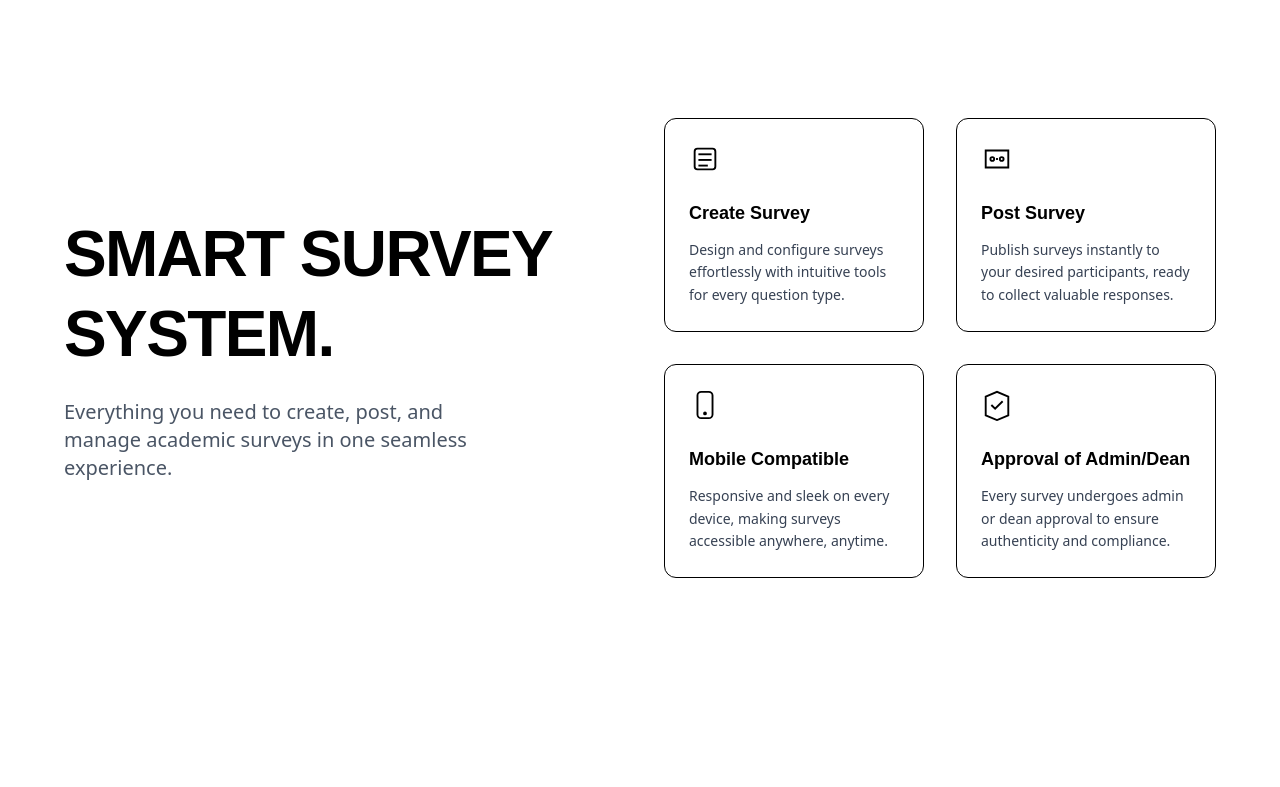
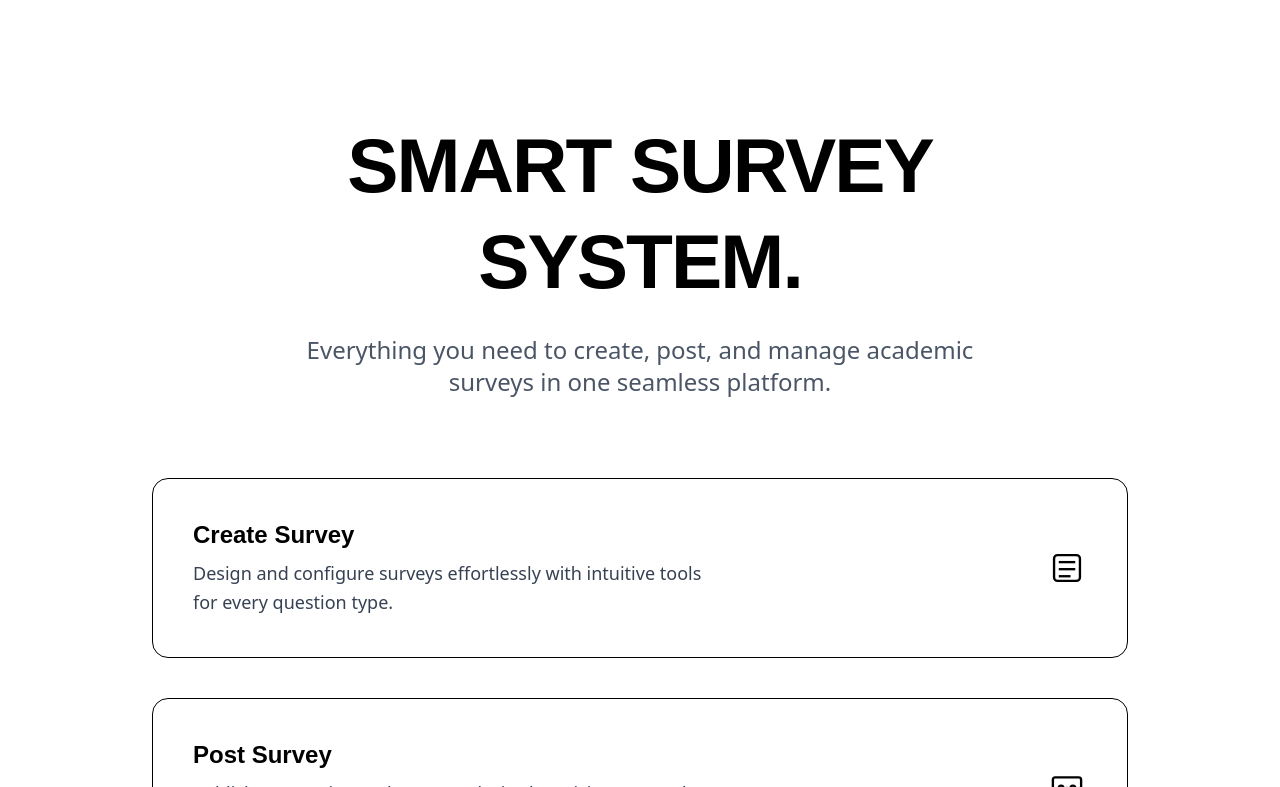
Before and after one commit to ZieksQ/Research_Connect, a React (Vite) app in the folder frontend/: page / in a window 1280 px wide. Shown: the part 2193-2980 px from the top of the page. Built offline with nearby package versions, Linux system fonts and the light colour scheme.

Commit message:
fixed feature page design

```diff
--- a/frontend/src/pages/landingPage/landingPage-components/featureSection.jsx
+++ b/frontend/src/pages/landingPage/landingPage-components/featureSection.jsx
@@ -7,7 +7,7 @@ const features = [
     desc: "Design and configure surveys effortlessly with intuitive tools for every question type.",
     icon: (
       <svg
-        className="w-8 h-8 transition-colors duration-500"
+        className="w-10 h-10 transition-colors duration-500"
         xmlns="http://www.w3.org/2000/svg"
         fill="none"
         stroke="currentColor"
@@ -26,14 +26,14 @@ const features = [
     desc: "Publish surveys instantly to your desired participants, ready to collect valuable responses.",
     icon: (
       <svg
-        className="w-8 h-8 transition-colors duration-500"
+        className="w-10 h-10 transition-colors duration-500"
         xmlns="http://www.w3.org/2000/svg"
         fill="none"
         stroke="currentColor"
         strokeWidth="2"
         viewBox="0 0 34 34"
       >
-        <path d="M5 8h24v18H5z" />
+        <rect x="5" y="8" width="24" height="18" rx="2" />
         <circle cx="12" cy="17" r="2" />
         <circle cx="22" cy="17" r="2" />
         <line x1="16" y1="17" x2="18" y2="17" />
@@ -42,10 +42,10 @@ const features = [
   },
   {
     title: "Mobile Compatible",
-    desc: "Responsive and sleek on every device, making surveys accessible anywhere, anytime.",
+    desc: "Optimized for mobile and desktop, ensuring a smooth experience across all devices.",
     icon: (
       <svg
-        className="w-8 h-8 transition-colors duration-500"
+        className="w-10 h-10 transition-colors duration-500"
         xmlns="http://www.w3.org/2000/svg"
         fill="none"
         stroke="currentColor"
@@ -58,11 +58,11 @@ const features = [
     ),
   },
   {
-    title: "Approval of Admin/Dean",
-    desc: "Every survey undergoes admin or dean approval to ensure authenticity and compliance.",
+    title: "Admin/Dean Approval",
+    desc: "All submitted surveys undergo admin or dean review to maintain integrity and compliance.",
     icon: (
       <svg
-        className="w-8 h-8 transition-colors duration-500"
+        className="w-10 h-10 transition-colors duration-500"
         xmlns="http://www.w3.org/2000/svg"
         fill="none"
         stroke="currentColor"
@@ -81,7 +81,7 @@ const sectionVariant = {
   visible: {
     opacity: 1,
     y: 0,
-    transition: { duration: 0.8, staggerChildren: 0.18 },
+    transition: { duration: 0.8, staggerChildren: 0.15 },
   },
 };
 
@@ -102,39 +102,40 @@ export default function FeatureSection() {
         whileInView="visible"
         viewport={{ once: true, amount: 0.2 }}
         variants={sectionVariant}
-        className="max-w-6xl mx-auto grid grid-cols-1 lg:grid-cols-2 gap-12 items-center"
+        className="max-w-5xl mx-auto flex flex-col items-center text-center space-y-20 px-6"
       >
-        {/* Left Column - Heading */}
-        <motion.div variants={cardVariant} className="space-y-6 text-center lg:text-left">
-          <h2 className="font-black text-[clamp(2.2rem,5vw,4.8rem)] leading-tight tracking-tight">
+        {/* Heading */}
+        <motion.div variants={cardVariant} className="space-y-6">
+          <h2 className="font-black text-[clamp(2.8rem,6vw,6rem)] leading-tight tracking-tight">
             SMART SURVEY<br />SYSTEM.
           </h2>
-          <p className="text-gray-600 text-lg md:text-xl max-w-md mx-auto lg:mx-0">
-            Everything you need to create, post, and manage academic surveys in one seamless experience.
+          <p className="text-gray-600 text-xl md:text-2xl max-w-2xl mx-auto">
+            Everything you need to create, post, and manage academic surveys in one seamless platform.
           </p>
         </motion.div>
 
-        {/* Right Column - Feature Grid */}
-        <motion.div
-          variants={cardVariant}
-          className="grid grid-cols-1 sm:grid-cols-2 gap-8"
-        >
+        {/* All Cards – Icons aligned right consistently */}
+        <div className="flex flex-col gap-10 w-full">
           {features.map((feature) => (
             <motion.div
               key={feature.title}
-              whileHover={{ scale: 1.05 }}
-              whileTap={{ scale: 0.98 }}
-              transition={{ duration: 0.35, ease: "easeInOut" }}
-              className="group flex flex-col gap-3 items-start border border-black rounded-xl p-6 transition-all duration-500 hover:bg-black hover:text-white"
+              variants={cardVariant}
+              whileHover={{ scale: 1.03 }}
+              transition={{ duration: 0.5, ease: "easeInOut" }}
+              className="group flex flex-col sm:flex-row sm:items-center sm:justify-between gap-6 border border-black rounded-2xl p-10 transition-all duration-700 hover:bg-black hover:text-white sm:flex-row-reverse"
             >
-              <div className="mb-3 text-black group-hover:text-white">{feature.icon}</div>
-              <h3 className="text-lg font-semibold">{feature.title}</h3>
-              <p className="text-gray-700 text-sm leading-relaxed group-hover:text-gray-200">
-                {feature.desc}
-              </p>
+              <div className="flex-shrink-0 mb-4 sm:mb-0 text-black group-hover:text-white flex justify-center sm:justify-end">
+                {feature.icon}
+              </div>
+              <div className="text-center sm:text-left sm:max-w-lg">
+                <h3 className="text-2xl font-semibold mb-2">{feature.title}</h3>
+                <p className="text-gray-700 text-lg leading-relaxed group-hover:text-gray-200">
+                  {feature.desc}
+                </p>
+              </div>
             </motion.div>
           ))}
-        </motion.div>
+        </div>
       </motion.div>
     </section>
   );
```
